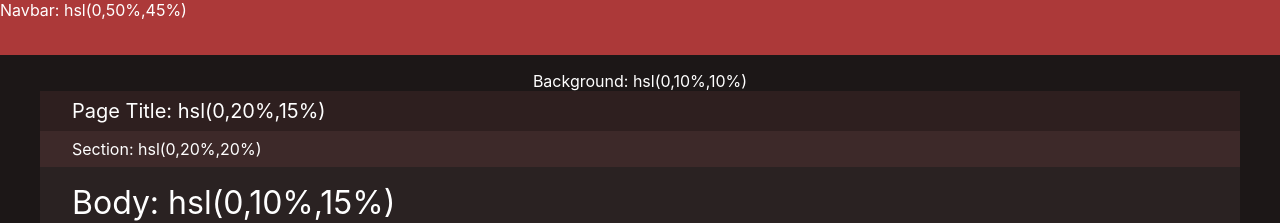
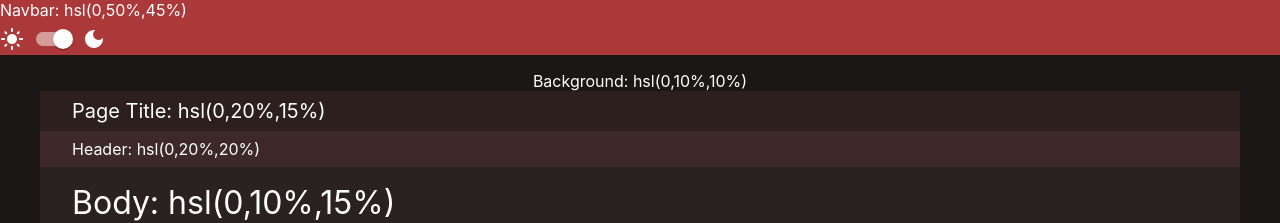
Before and after one commit to DLi7077/osu-theme, a React (Create React App) app: page / in a window 1280 px wide. Shown: the top 223 px of the page. Built offline with nearby package versions, Linux system fonts and the light colour scheme.

Commit message:
Add light theme

```diff
--- a/package.json
+++ b/package.json
@@ -6,6 +6,7 @@
   "dependencies": {
     "@emotion/react": "^11.10.6",
     "@emotion/styled": "^11.10.6",
+    "@mui/icons-material": "^5.11.11",
     "@mui/material": "^5.11.14",
     "@testing-library/jest-dom": "^5.16.5",
     "@testing-library/react": "^13.3.0",
--- a/src/App.js
+++ b/src/App.js
@@ -1,6 +1,7 @@
 import { Slider } from "@mui/material";
-import { useState } from "react";
-import { darkMode } from "./utils/themes";
+import { useEffect, useState } from "react";
+import { darkMode, lightMode } from "./utils/themes";
+import ModeSwitch from "./components/ModeSwitch";
 
 const classes = {
   container: {
@@ -47,18 +48,38 @@ const classes = {
 
 function App() {
   const [theme, setTheme] = useState(darkMode(0));
+  const [isDarkMode, setDarkMode] = useState(true);
   const [hue, setHue] = useState(0);
 
   const handleChange = (event, hue) => {
     setHue(hue);
-    const updatedColor = { ...theme, ...darkMode(hue) };
+    const updatedColor = {
+      ...theme,
+      ...(isDarkMode ? darkMode(hue) : lightMode(hue)),
+    };
     setTheme(updatedColor);
   };
 
+  useEffect(() => {
+    const updatedColor = {
+      ...theme,
+      ...(isDarkMode ? darkMode(hue) : lightMode(hue)),
+    };
+    setTheme(updatedColor);
+  }, [isDarkMode]);
   return (
-    <div style={classes.container}>
+    <div
+      style={{ ...classes.container, color: isDarkMode ? "white" : "black" }}
+    >
       <div style={{ ...classes.navbar, backgroundColor: theme.navbar }}>
-        Navbar: {theme.navbar}
+        <div style={{ color: "white" }}>Navbar: {theme.navbar}</div>
+        <ModeSwitch
+          backgroundColor={theme.header}
+          isDarkMode={isDarkMode}
+          onChange={() => {
+            setDarkMode(!isDarkMode);
+          }}
+        />
       </div>
       <div style={{ ...classes.background, backgroundColor: theme.background }}>
         Background: {theme.background}
@@ -76,7 +97,7 @@ function App() {
           </div>
           <div style={{ ...classes.header, backgroundColor: theme.header }}>
             <div style={{ padding: "0.5rem", paddingInline: "2rem" }}>
-              Section: {theme.header}
+              Header: {theme.header}
             </div>
           </div>
           <div style={{ ...classes.body, backgroundColor: theme.body }}>
@@ -165,7 +186,7 @@ function App() {
               <div style={{ marginTop: "4rem", width: "100%" }}>
                 <Slider
                   defaultValue={0}
-                  style={{ color: `hsl(${hue},100%,70%)` }}
+                  style={{ color: theme.highlight }}
                   value={hue}
                   min={0}
                   max={360}
--- /dev/null
+++ b/src/components/ModeSwitch.js
@@ -0,0 +1,25 @@
+import { Switch } from "@mui/material";
+import LightModeIcon from "@mui/icons-material/LightMode";
+import DarkModeIcon from "@mui/icons-material/DarkMode";
+
+import { createTheme, ThemeProvider } from "@mui/material/styles";
+
+export default function ModeSwitch({ backgroundColor, onChange, isDarkMode }) {
+  const theme = createTheme({
+    palette: {
+      primary: {
+        main: "#ffffff",
+        light: "#ffffff",
+      },
+    },
+  });
+  return (
+    <ThemeProvider theme={theme}>
+      <div style={{ display: "flex", alignItems: "center" }}>
+        <LightModeIcon style={{ color: "white" }} />
+        <Switch onChange={onChange} checked={isDarkMode} />
+        <DarkModeIcon style={{ color: "white" }} />
+      </div>
+    </ThemeProvider>
+  );
+}
--- a/src/index.css
+++ b/src/index.css
@@ -1,5 +1,4 @@
 body {
-  color: white;
   margin: 0;
   min-height: 100vh;
   font-family: -apple-system, BlinkMacSystemFont, "Segoe UI", "Roboto", "Oxygen",
--- a/src/utils/themes.js
+++ b/src/utils/themes.js
@@ -10,12 +10,12 @@ export const darkMode = (hue) => ({
 });
 
 export const lightMode = (hue) => ({
-  //   navbar: `hsl(${hue},50%,55%)`,
-  //   background: `hsl(${hue},10%,80%)`,
-  //   title: `hsl(${hue},20%,75%)`,
-  //   header: `hsl(${hue},20%,70%)`,
-  //   body: `hsl(${hue},10%,75%)`,
-  //   section: `hsl(${hue},10%,70%)`,
-  //   text: `hsl(${hue},40%,20%)`,
-  //   highlight: `hsl(${hue},100%,30%)`,
+  navbar: `hsl(${hue},60%,45%)`,
+  background: `hsl(${hue},10%,90%)`,
+  title: `hsl(${hue},80%,70%)`,
+  header: `hsl(${hue},60%,60%)`,
+  body: `hsl(${hue},10%,80%)`,
+  section: `hsl(${hue},10%,90%)`,
+  text: `hsl(${hue},100%,5%)`,
+  highlight: `hsl(${hue},80%,40%)`,
 });
```
Also changed, not shown: 1 other file (tests, documents, lock files or other folders).
